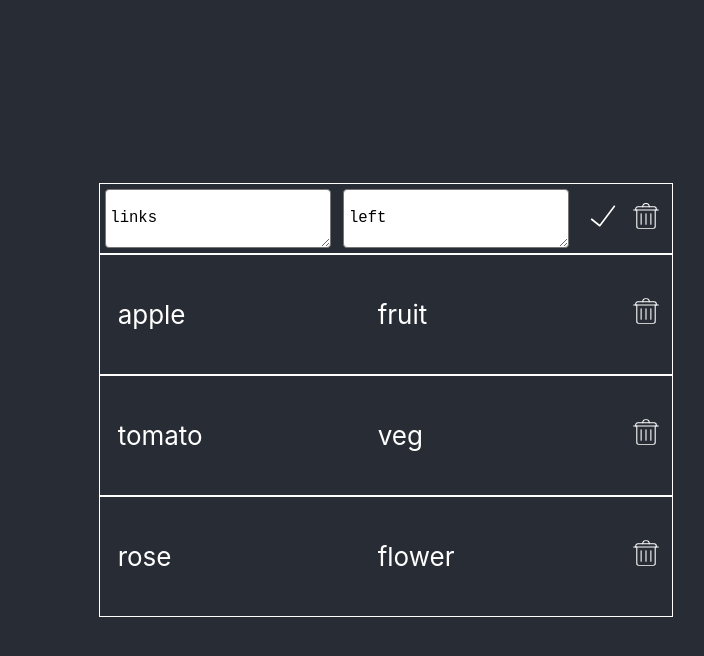
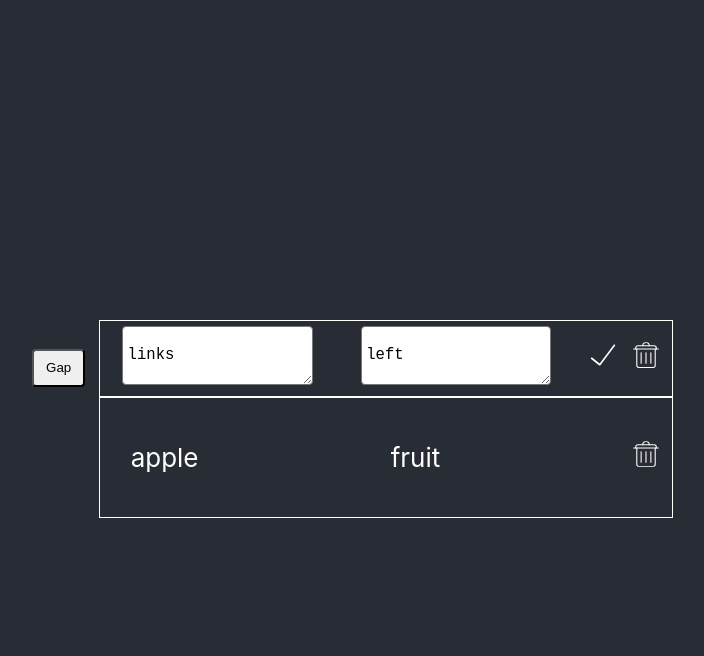
Before and after one commit to oksmelnik/memo, a React (Create React App) app: page / in a window 1280 px wide. Both pictures are taken after a click on the element "left". Shown: the top 656 px of the page, without its empty margins (254-958 px from the left). Built offline with nearby package versions, Linux system fonts and the light colour scheme.

Commit message:
add gap to pair component

```diff
--- a/src/App.js
+++ b/src/App.js
@@ -10,37 +10,46 @@ class App extends Component {
       {
         id: 1,
         left: 'links',
-        right: 'left'
+        right: 'left',
+        type: 'words',
+        gap: {
+          words: [],
+          selected: []
+        }
       },
       {
         id: 2,
         left: 'apple',
-        right:'fruit'
-      },
-      {
-        id: 3,
-        left: 'tomato',
-        right:'veg'
-      },
-      {
-        id: 4,
-        left: 'rose',
-        right:'flower'
+        right:'fruit',
+        type: 'words',
+        gap: {
+          words: [],
+          selected: []
+        }
       }
     ]
   }
-  toggleEdit(e, id) {
-    e.preventDefault()
 
-    const state = [...this.state.edit]
-    const isEditing = state.findIndex(item => item === id)
-
-    if (isEditing >= 0) {
-      state.splice(isEditing, 1)
-      this.setState({edit: state})
-    } else {
-      this.setState({edit: [...state, id]})
-    }
+  render() {
+    return (
+      <div className="App">
+        <header className="App-header">
+          {this.state.pairs.map(pair =>
+            <Pair
+            key={pair.id}
+            pair={pair}
+            state={this.state}
+            setGap={() => this.setGap(pair.id)}
+            selectGap={(e, pairId, index, value) => this.selectGap(e, pairId, index, value)}
+            onPaste={this.onPaste}
+            onDelete={() => this.deleteHandler(pair.id)}
+            saveChanges={this.saveChanges}
+            resizeElement
+            />
+          )}
+        </header>
+    </div>
+    );
   }
 
   saveChanges = (e, id, key) => {
@@ -55,6 +64,15 @@ class App extends Component {
     }
 
     pair[key] = e.target.value.trim()
+
+    if (pair.type === 'gap') {
+        pair.gap.words = pair.left.split(' ').filter(word => {
+            if (word.length > 0) {
+                return word
+            }
+        })
+    }
+
     const pairs = [...this.state.pairs]
     pairs[pairIndex] = pair
     this.setState({pairs: pairs})
@@ -66,26 +84,53 @@ class App extends Component {
     this.setState({pairs: pairs})
   }
 
+  setGap(id) {
 
-  render() {
-    return (
-      <div className="App">
-        <header className="App-header">
-          {this.state.pairs.map(pair =>
-            <Pair
-            key={pair.id}
-            pair={pair}
-            state={this.state}
-            onDelete={() => this.deleteHandler(pair.id)}
-            toggleEdit={(e) => this.toggleEdit(e, pair.id)}
-            saveChanges={this.saveChanges}
-            editMode={this.state.edit.includes(pair.id)}
-            resizeElement
-            />
-          )}
-        </header>
-    </div>
-    );
+      const pairIndex = this.state.pairs.findIndex(p => {
+        return p.id === id
+      })
+
+      const pair = {
+        ...this.state.pairs[pairIndex]
+      }
+
+      pair.type = pair.type === 'gap'? 'words' : 'gap'
+
+      pair.gap.words = pair.left.split(' ').filter(word => {
+          if (word.length > 0) {
+              return word
+          }
+      })
+
+      const pairs = [...this.state.pairs]
+      pairs[pairIndex] = pair
+      this.setState({pairs: pairs})
+
+  }
+
+  selectGap(e, pairId, index, value) {
+
+    e.preventDefault()
+
+    const pairIndex = this.state.pairs.findIndex(p => {
+      return p.id === pairId
+    })
+
+    const pair = {
+      ...this.state.pairs[pairIndex]
+    }
+
+    if (pair.gap.selected.includes(index)) {
+      const selectedIndex = pair.gap.selected.indexOf(index)
+        pair.gap.selected.splice(selectedIndex, 1)
+    } else {
+      pair.gap.selected = [...pair.gap.selected,  index]
+    }
+
+    const pairs = [...this.state.pairs]
+    pairs[pairIndex] = pair
+
+    this.setState({pairs: pairs})
   }
 }
 
--- a/src/components/Pair/Pair.css
+++ b/src/components/Pair/Pair.css
@@ -1,3 +1,18 @@
+.pair-outer {
+  display: flex;
+  flex-direction: column;
+  justify-content: flex-start;
+}
+
+.pair-outer button {
+    padding: 0.7em;
+    width: 4em;
+    position: relative;
+    top: 5em;
+    right: 5em;
+    border-radius: 4px;
+}
+
 .pair {
     display: flex;
     align-items: center;
@@ -21,6 +36,7 @@
   display: flex;
   justify-content: flex-start;
   width: 50%;
+  margin-left: 0.5em;
 }
 
 .word textarea {
@@ -28,6 +44,15 @@
   border-radius: 4px;
   font-size: 0.6em;
   padding: 1.2em 0.3em;
+}
+
+.word span {
+    background: white;
+    color: black;
+    margin: 0.1em;
+    padding: 0.1em;
+    border-radius: 4px;
+    font-size: 0.6em;
 }
 
 img {
@@ -41,3 +66,16 @@ img {
 .icon:hover {
     cursor: pointer;
 }
+
+.splited {
+    display: flex;
+    flex-wrap: wrap;
+}
+
+.splited div {
+    margin: 0.1em;
+    background: white;
+    color: black;
+    border-radius: 4px;
+    padding: 0.1em;
+}
--- a/src/components/Pair/Pair.js
+++ b/src/components/Pair/Pair.js
@@ -1,35 +1,55 @@
-import React from 'react';
+import React, { useState } from 'react';
 import Word from './Word'
 import './Pair.css'
 import checkmark from '../../icons/checkmark.svg'
 import deleteIcon from '../../icons/delete.svg'
 
-const Pair = ( props ) => {
+const Pair = (props) => {
+
+  const [edit, setEdit] = useState(false)
 
   return (
+    <div className='pair-outer'>
+      {edit &&
+           <button
+           onClick={props.setGap}
+           >
+             {props.pair.type === 'gap' ? 'Word' : 'Gap'}
+           </button>
+      }
       <div
-      className="pair"
+        className='pair'
       >
+
         <form >
           <Word
+            order='left'
             value={props.pair.left}
+            pair={props.pair}
+            selectGap={props.selectGap}
+            type={props.pair.type}
             onEdit={props.setEdit}
-           toggleEdit={props.toggleEdit}
+            editMode={edit}
+            setEdit={() => setEdit(!edit)}
+            onPaste={(e) => props.onPaste(e, props.pair.id, 'left')}
             onChange={(e) => props.saveChanges(e, props.pair.id, 'left')}
-           editMode={props.editMode}
+
           />
           <Word
+            order='right'
+            pair={props.pair}
             value={props.pair.right}
+            type={props.pair.type}
             onEdit={props.setEdit}
-         toggleEdit={props.toggleEdit}
+            editMode={edit}
+            setEdit={() => setEdit(!edit)}
             onChange={(e) => props.saveChanges(e, props.pair.id, 'right')}
-         editMode={props.editMode}
           />
 
-         {props.editMode &&
+           {edit &&
              <div
                 type='submit'
-              onClick={props.toggleEdit}>
+                onClick={() => setEdit(!edit)}>
                 <img src={checkmark} alt='save'/>
               </div>
             }
@@ -42,6 +62,7 @@ const Pair = ( props ) => {
         </div>
 
       </div>
+    </div>
   )
 }
 export default Pair;
--- a/src/components/Pair/Word.js
+++ b/src/components/Pair/Word.js
@@ -1,24 +1,80 @@
 import React from 'react'
 import { TextareaAutosize } from '@material-ui/core';
+import Gap from './Gap'
 import './Pair.css'
 
 function Word(props) {
+
+  const value = props.pair[props.order]
+
+  const showEditFiels = () => {
+    if (!props.editMode) {
+      return false
+    } else if (props.type === 'gap' && props.order === 'right') {
+      return false
+    } else {
+      return true
+    }
+  }
+
+  const showOriginText = () => {
+    if (!props.editMode && props.type !== 'gap') {
+      return true
+    }
+  }
+
+  const getGaps = () => {
+    if (!props.type === 'gap') {
+      return
+    }
+
+    const gapWords = props.order === 'left' && props.pair.gap ?
+      props.pair.gap.words.map((item, index) => {
+        if (props.pair.gap.selected.includes(index)) {
+          return '...'
+        } else {
+          return item
+        }
+      }) :
+      props.pair.gap.selected.map(index => props.pair.gap.words[index])
+
+    if (gapWords) {
+      return gapWords.map((word, index) => {
+        return (
+          <Gap
+            key={index}
+            value={word}
+            selectGap={(e) => props.selectGap(e, props.pair.id, index, value)}
+          />
+        )
+      })
+    }
+}
 
   return (
     <div
       className="word"
     >
-      {!props.editMode &&
-        <p onClick={props.toggleEdit}>{props.value}</p>
+      {showOriginText() &&
+        <p onClick={props.setEdit}>{props.value}</p>
       }
-      {props.editMode &&
-        <TextareaAutosize
-        aria-label="empty textarea"
-        placeholder="Empty"
-        defaultValue={props.value}
-        onChange={props.onChange}/>
-      }
+
+      <div className='className="word-edit"'>
+        {showEditFiels() &&
+          <div>
+          <TextareaAutosize
+          aria-label="empty textarea"
+          placeholder="Empty"
+          defaultValue={value}
+          onChange={props.onChange}/>
+          </div>
+        }
+
+        <div className="splited">{getGaps()}</div>
+
+      </div>
     </div>
   )
+
 }
 export default Word;
```
Lines whose indentation alone changed are shown as unchanged.
